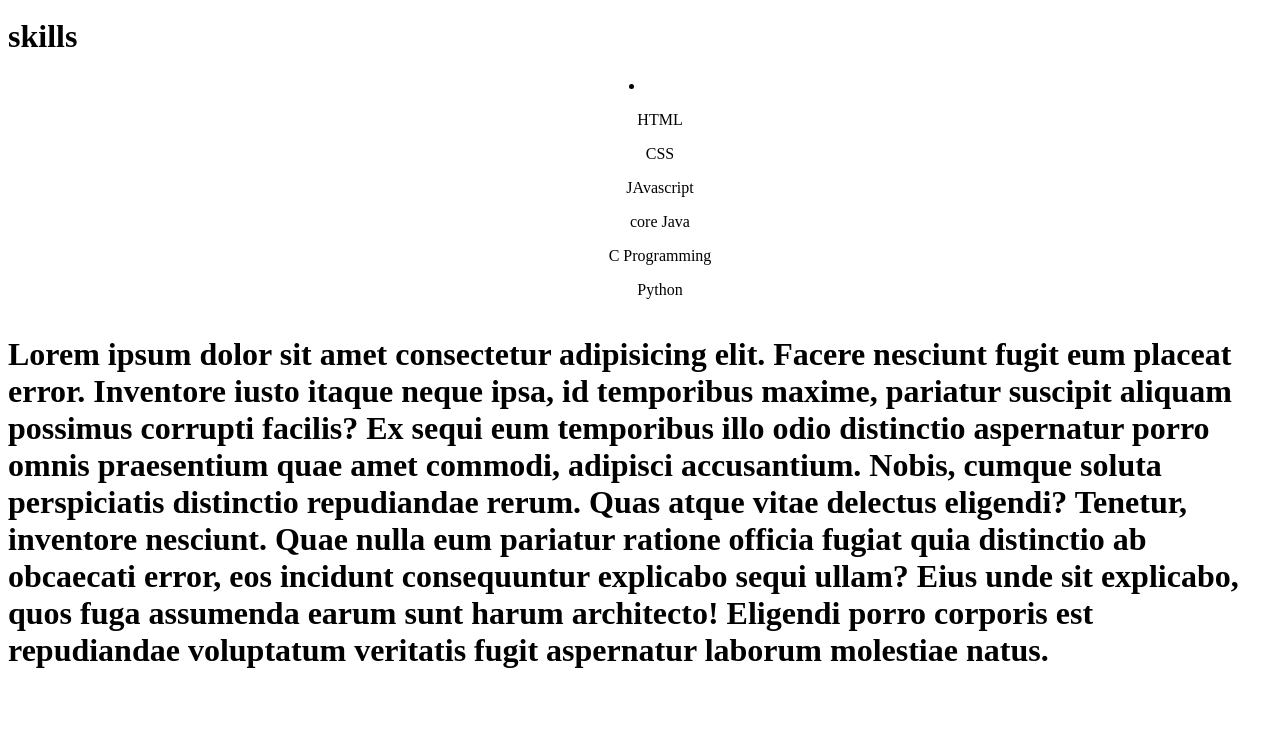
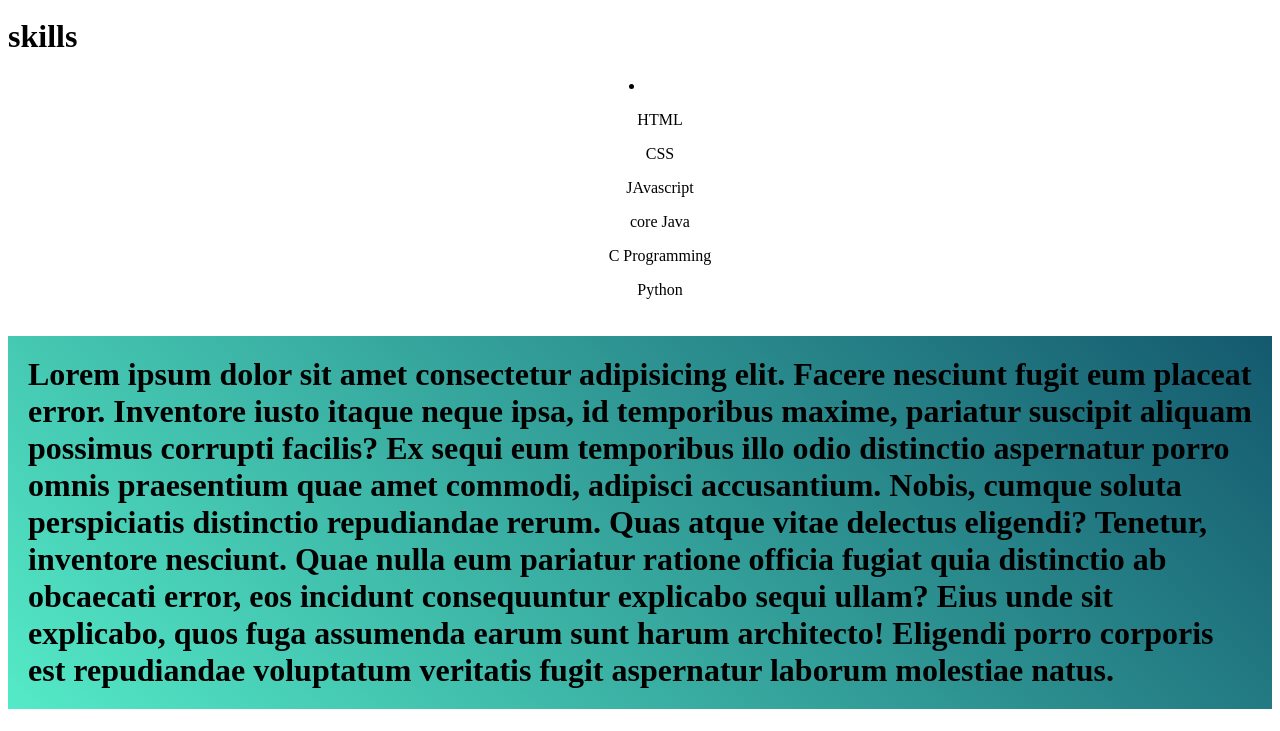
Before and after one commit to abhighali79/portfolio, a plain HTML site: page index.html in a window 1280 px wide. Shown: the part 1207-1938 px from the top of the page. Before the commit the page ends 1898 px from the top, so only its background shows below. Drawn offline with Linux system fonts and the light colour scheme.

Commit message:
background

```diff
--- a/index.html
+++ b/index.html
@@ -67,7 +67,8 @@
 
     }
     #para{
-        background: linear-gradient(45deg rgb(84, 234, 199) rgb(20, 89, 110));
+        background: linear-gradient(45deg, rgb(84, 234, 199), rgb(20, 89, 110));
+        padding: 20px;
     }
 
 
```
